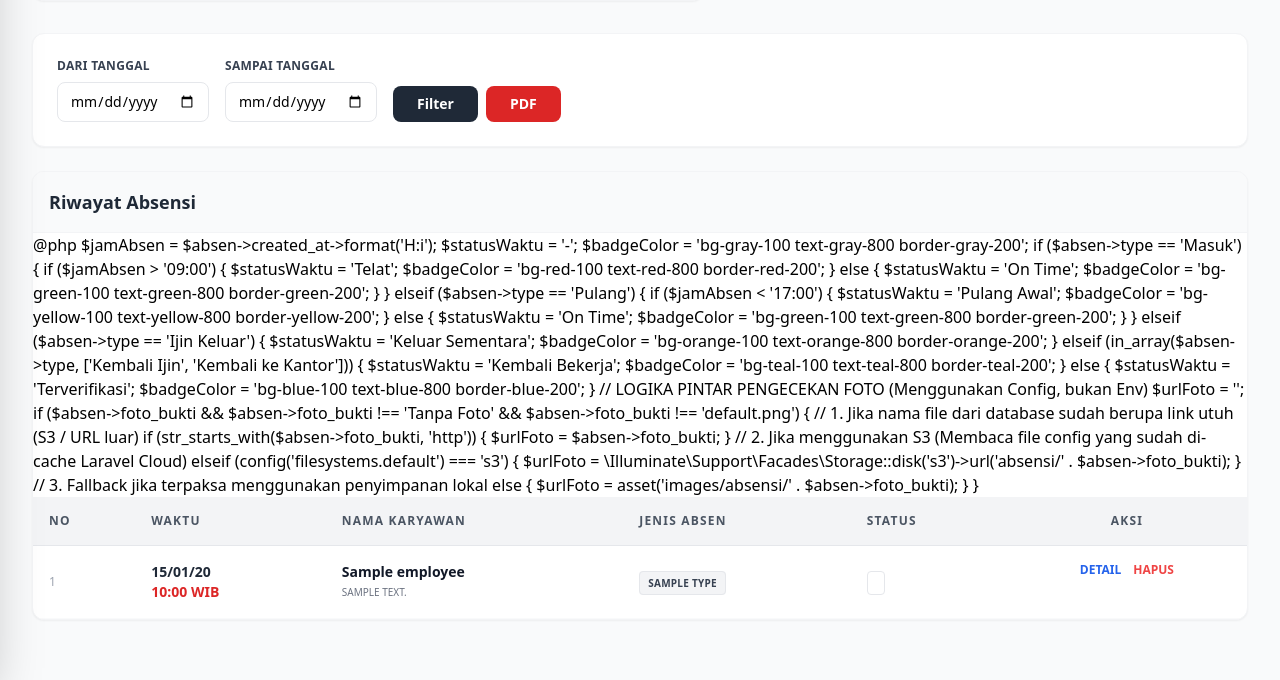
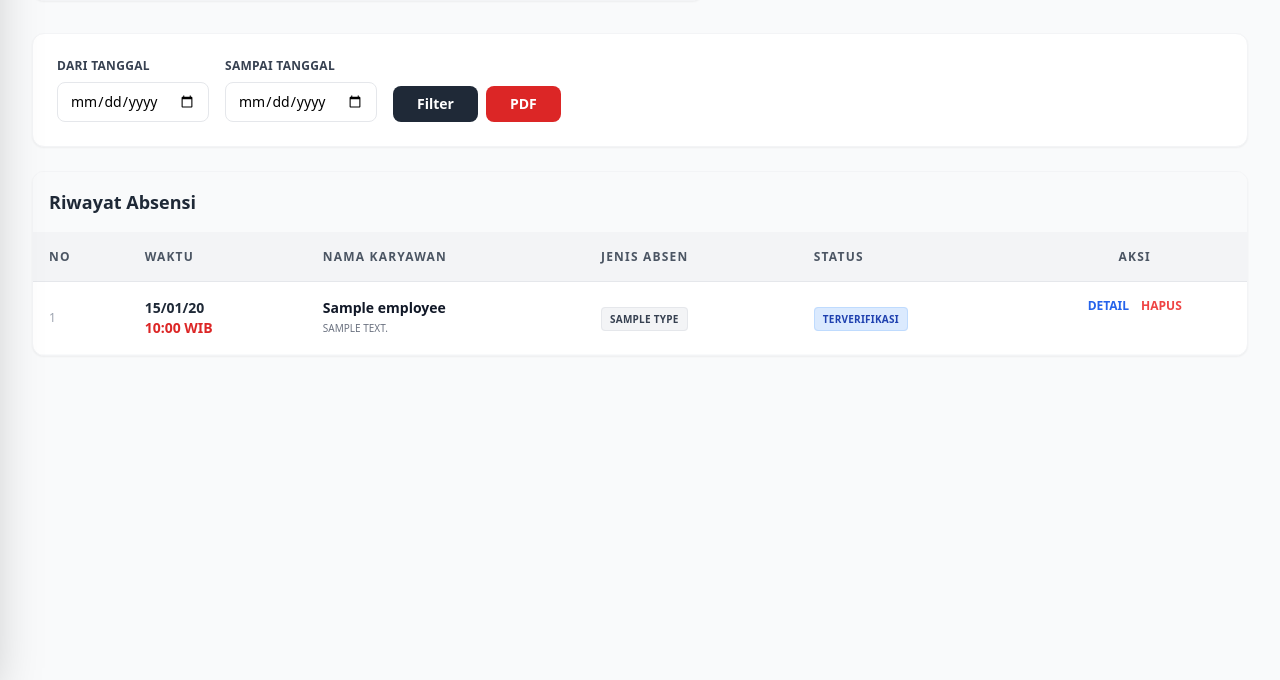
Before and after one commit to digibartechnology-cpu/catchtime-digital-msdm, a Laravel app: template resources/views/admin/attendance_create.blade.php in a window 1280 px wide. Shown: the part 594-1274 px from the top of the page. Run offline with Laravel 12, Linux system fonts and the light colour scheme; the template is opened without the code that fills it: most values are stand-ins (such as "Sample title", 1, 10 or a date in 2020); some libraries are stand-ins or nearby versions.

Commit message:
Fix: Pulihkan definisi badgeColor dan satukan blok PHP Dashboard

```diff
--- a/resources/views/admin/attendance_create.blade.php
+++ b/resources/views/admin/attendance_create.blade.php
@@ -164,6 +164,7 @@
                                 <tbody class="text-gray-700 text-sm">
                                     @forelse($attendances as $index => $absen)
                                     @php
+                                        // 1. Logika Status & Badge Color
                                         $jamAbsen = $absen->created_at->format('H:i');
                                         $statusWaktu = '-';
                                         $badgeColor = 'bg-gray-100 text-gray-800 border-gray-200';
@@ -184,7 +185,7 @@
                                                 $statusWaktu = 'On Time';
                                                 $badgeColor = 'bg-green-100 text-green-800 border-green-200';
                                             }
-                                } elseif ($absen->type == 'Ijin Keluar') {
+                                        } elseif ($absen->type == 'Ijin Keluar' || $absen->type == 'Leave Office') {
                                             $statusWaktu = 'Keluar Sementara';
                                             $badgeColor = 'bg-orange-100 text-orange-800 border-orange-200';
                                         } elseif (in_array($absen->type, ['Kembali Ijin', 'Kembali ke Kantor'])) {
@@ -195,23 +196,18 @@
                                             $badgeColor = 'bg-blue-100 text-blue-800 border-blue-200';
                                         }
 
-                                // LOGIKA PINTAR PENGECEKAN FOTO (Menggunakan Config, bukan Env)
+                                        // 2. Logika Pengecekan Foto (Config Cache Safe)
                                         $urlFoto = '';
                                         if ($absen->foto_bukti && $absen->foto_bukti !== 'Tanpa Foto' && $absen->foto_bukti !== 'default.png') {
-
-                                    // 1. Jika nama file dari database sudah berupa link utuh (S3 / URL luar)
                                             if (str_starts_with($absen->foto_bukti, 'http')) {
                                                 $urlFoto = $absen->foto_bukti;
-                                    }
-                                    // 2. Jika menggunakan S3 (Membaca file config yang sudah di-cache Laravel Cloud)
-                                    elseif (config('filesystems.default') === 's3') {
+                                            } elseif (config('filesystems.default') === 's3') {
                                                 $urlFoto = \Illuminate\Support\Facades\Storage::disk('s3')->url('absensi/' . $absen->foto_bukti);
-                                    }
-                                    // 3. Fallback jika terpaksa menggunakan penyimpanan lokal
-                                    else {
+                                            } else {
                                                 $urlFoto = asset('images/absensi/' . $absen->foto_bukti);
                                             }
                                         }
+                                    @endphp
 
                                     <tr class="hover:bg-gray-50 border-b border-gray-50 transition-colors">
                                         <td class="p-4 text-xs text-gray-400">{{ $index + 1 }}</td>
```
Lines whose indentation alone changed are shown as unchanged.
